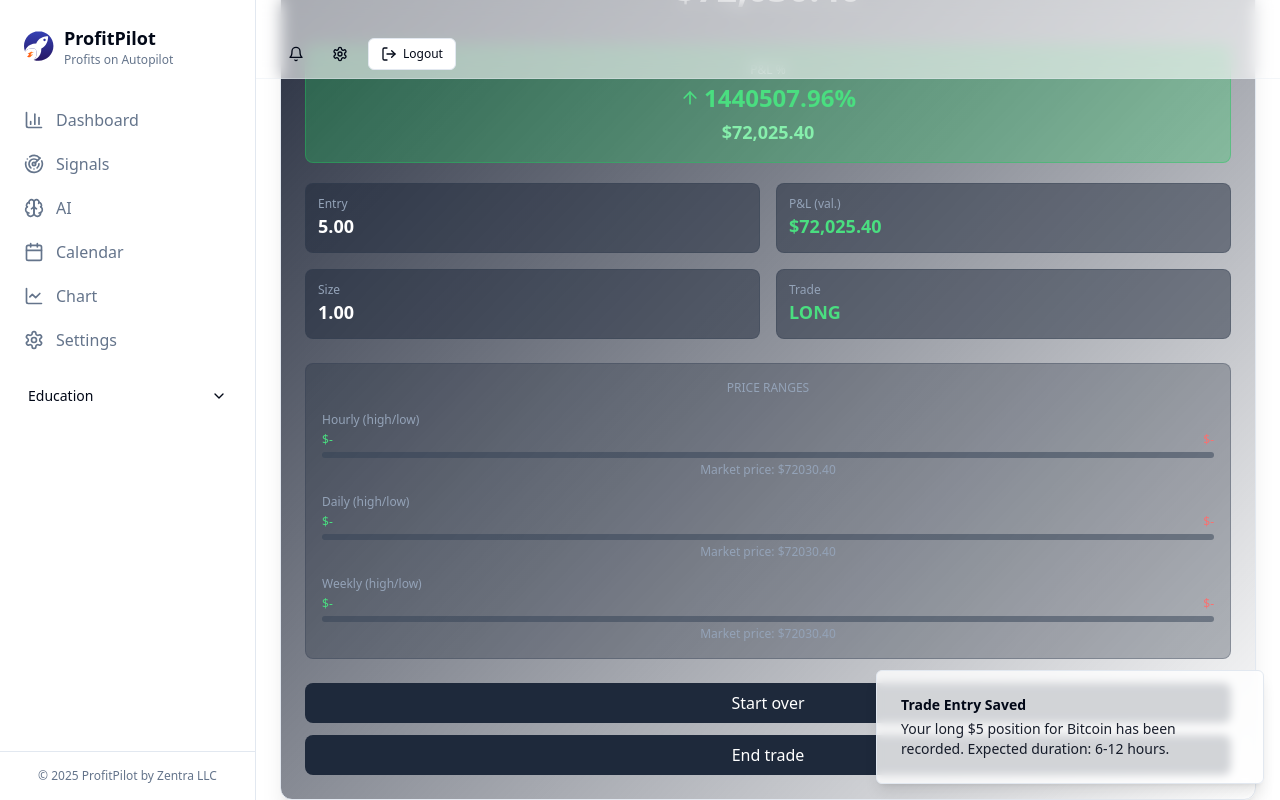
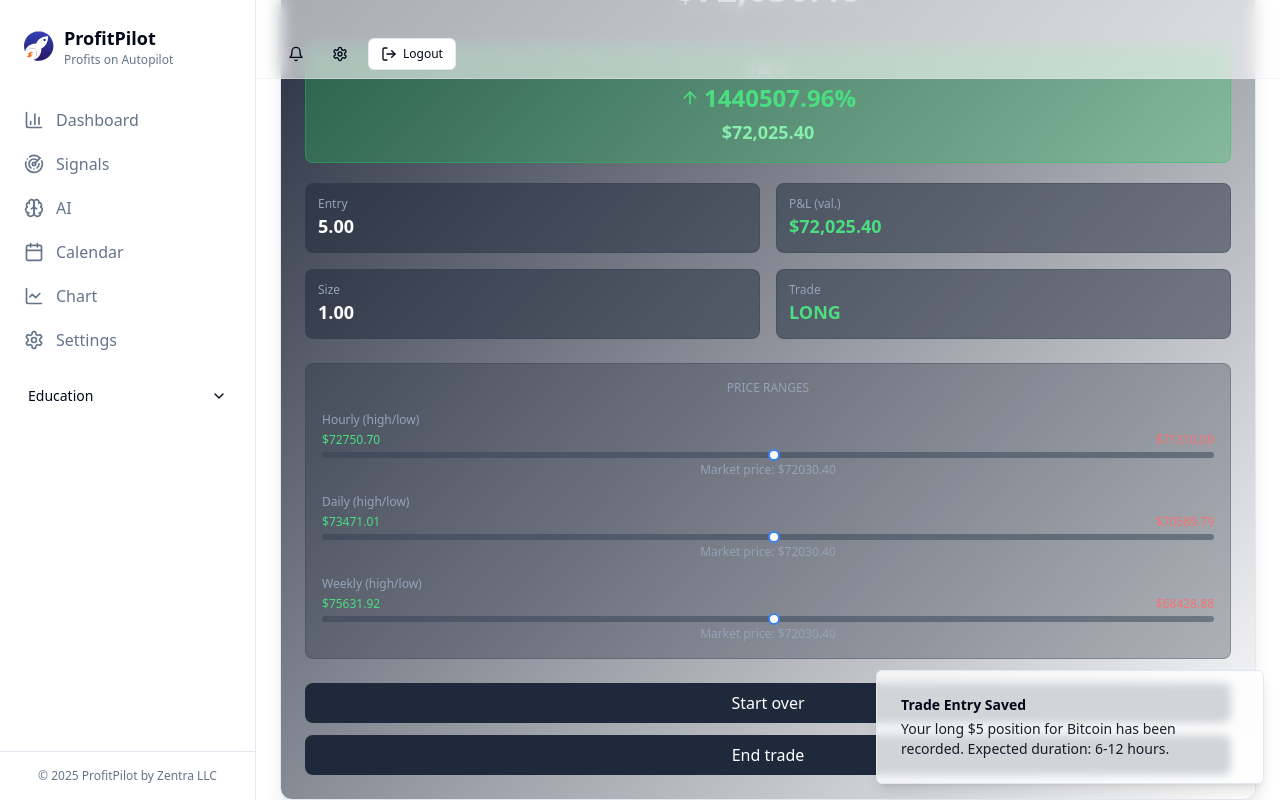
Before and after one commit to willrydh/crypto-visionary-tools, a React (Vite) app: page /trade-entry in a window 1280 px wide. Both pictures are taken after typing "5", "5", "5", "5" into the empty fields and a click on the button "Save Trade Entry". Shown: the part 352-1152 px from the top of the page. Built offline with nearby package versions, Linux system fonts and the light colour scheme; no server answers.

Commit message:
Fix: Add type definitions for price range data
The component was trying to access properties that did not exist on the price data object. This commit adds the missing type definitions to resolve the TypeScript errors.

```diff
--- a/src/components/trading/ActiveTradeStatus.tsx
+++ b/src/components/trading/ActiveTradeStatus.tsx
@@ -26,6 +26,21 @@ interface ActiveTradeStatusProps {
   lastPrice: number;
   onEnd: () => void;
   hideHeader?: boolean;
+}
+
+// Define an interface for price range data to avoid TypeScript errors
+interface PriceRangeData {
+  price?: number;
+  change24h?: number;
+  volume24h?: number;
+  timestamp?: number;
+  lastUpdated?: Date;
+  hourlyHigh?: number;
+  hourlyLow?: number;
+  dailyHigh?: number;
+  dailyLow?: number;
+  weeklyHigh?: number;
+  weeklyLow?: number;
 }
 
 function getPnl(entry: number, current: number, size: number, leverage: number, type: TradeType) {
@@ -155,7 +170,16 @@ const ActiveTradeStatus: React.FC<ActiveTradeStatusProps> = ({
   };
 
   const formattedSymbol = trade.pairSymbol.replace('/', '');
-  const priceRangeData = priceData[formattedSymbol] || {};
+  // Explicitly cast to PriceRangeData to avoid TypeScript errors
+  const priceRangeData: PriceRangeData = priceData[formattedSymbol] || {};
+
+  // Set default values for high/low data to prevent errors
+  const hourlyHigh = priceRangeData.hourlyHigh || lastPrice * 1.01;
+  const hourlyLow = priceRangeData.hourlyLow || lastPrice * 0.99;
+  const dailyHigh = priceRangeData.dailyHigh || lastPrice * 1.02;
+  const dailyLow = priceRangeData.dailyLow || lastPrice * 0.98;
+  const weeklyHigh = priceRangeData.weeklyHigh || lastPrice * 1.05;
+  const weeklyLow = priceRangeData.weeklyLow || lastPrice * 0.95;
 
   return (
     <div className={cn(
@@ -288,24 +312,22 @@ const ActiveTradeStatus: React.FC<ActiveTradeStatusProps> = ({
             </div>
             <div className="flex justify-between text-xs font-medium mb-1">
               <span className="text-green-400">
-                ${priceRangeData.hourlyHigh ? priceRangeData.hourlyHigh.toFixed(2) : '-'}
+                ${hourlyHigh.toFixed(2)}
               </span>
               <span className="text-red-400">
-                ${priceRangeData.hourlyLow ? priceRangeData.hourlyLow.toFixed(2) : '-'}
+                ${hourlyLow.toFixed(2)}
               </span>
             </div>
             <div className="h-1.5 bg-slate-700/50 rounded-full relative">
-              {priceRangeData.hourlyHigh && priceRangeData.hourlyLow && (
               <div className="absolute top-1/2 -translate-y-1/2 h-3 w-3 rounded-full bg-white border-2 border-blue-500"
                 style={{
                   left: renderPriceMarker(
-                      priceRangeData.hourlyHigh,
-                      priceRangeData.hourlyLow,
+                    hourlyHigh,
+                    hourlyLow,
                     lastPrice
                   )
                 }}
               ></div>
-              )}
             </div>
             <div className="text-center text-xs text-slate-400 mt-1">
               Market price: ${lastPrice.toFixed(2)}
@@ -319,24 +341,22 @@ const ActiveTradeStatus: React.FC<ActiveTradeStatusProps> = ({
             </div>
             <div className="flex justify-between text-xs font-medium mb-1">
               <span className="text-green-400">
-                ${priceRangeData.dailyHigh ? priceRangeData.dailyHigh.toFixed(2) : '-'}
+                ${dailyHigh.toFixed(2)}
               </span>
               <span className="text-red-400">
-                ${priceRangeData.dailyLow ? priceRangeData.dailyLow.toFixed(2) : '-'}
+                ${dailyLow.toFixed(2)}
               </span>
             </div>
             <div className="h-1.5 bg-slate-700/50 rounded-full relative">
-              {priceRangeData.dailyHigh && priceRangeData.dailyLow && (
               <div className="absolute top-1/2 -translate-y-1/2 h-3 w-3 rounded-full bg-white border-2 border-blue-500"
                 style={{
                   left: renderPriceMarker(
-                      priceRangeData.dailyHigh,
-                      priceRangeData.dailyLow,
+                    dailyHigh,
+                    dailyLow,
                     lastPrice
                   )
                 }}
               ></div>
-              )}
             </div>
             <div className="text-center text-xs text-slate-400 mt-1">
               Market price: ${lastPrice.toFixed(2)}
@@ -350,24 +370,22 @@ const ActiveTradeStatus: React.FC<ActiveTradeStatusProps> = ({
             </div>
             <div className="flex justify-between text-xs font-medium mb-1">
               <span className="text-green-400">
-                ${priceRangeData.weeklyHigh ? priceRangeData.weeklyHigh.toFixed(2) : '-'}
+                ${weeklyHigh.toFixed(2)}
               </span>
               <span className="text-red-400">
-                ${priceRangeData.weeklyLow ? priceRangeData.weeklyLow.toFixed(2) : '-'}
+                ${weeklyLow.toFixed(2)}
               </span>
             </div>
             <div className="h-1.5 bg-slate-700/50 rounded-full relative">
-              {priceRangeData.weeklyHigh && priceRangeData.weeklyLow && (
               <div className="absolute top-1/2 -translate-y-1/2 h-3 w-3 rounded-full bg-white border-2 border-blue-500"
                 style={{
                   left: renderPriceMarker(
-                      priceRangeData.weeklyHigh,
-                      priceRangeData.weeklyLow,
+                    weeklyHigh,
+                    weeklyLow,
                     lastPrice
                   )
                 }}
               ></div>
-              )}
             </div>
             <div className="text-center text-xs text-slate-400 mt-1">
               Market price: ${lastPrice.toFixed(2)}
```
Lines whose indentation alone changed are shown as unchanged.
